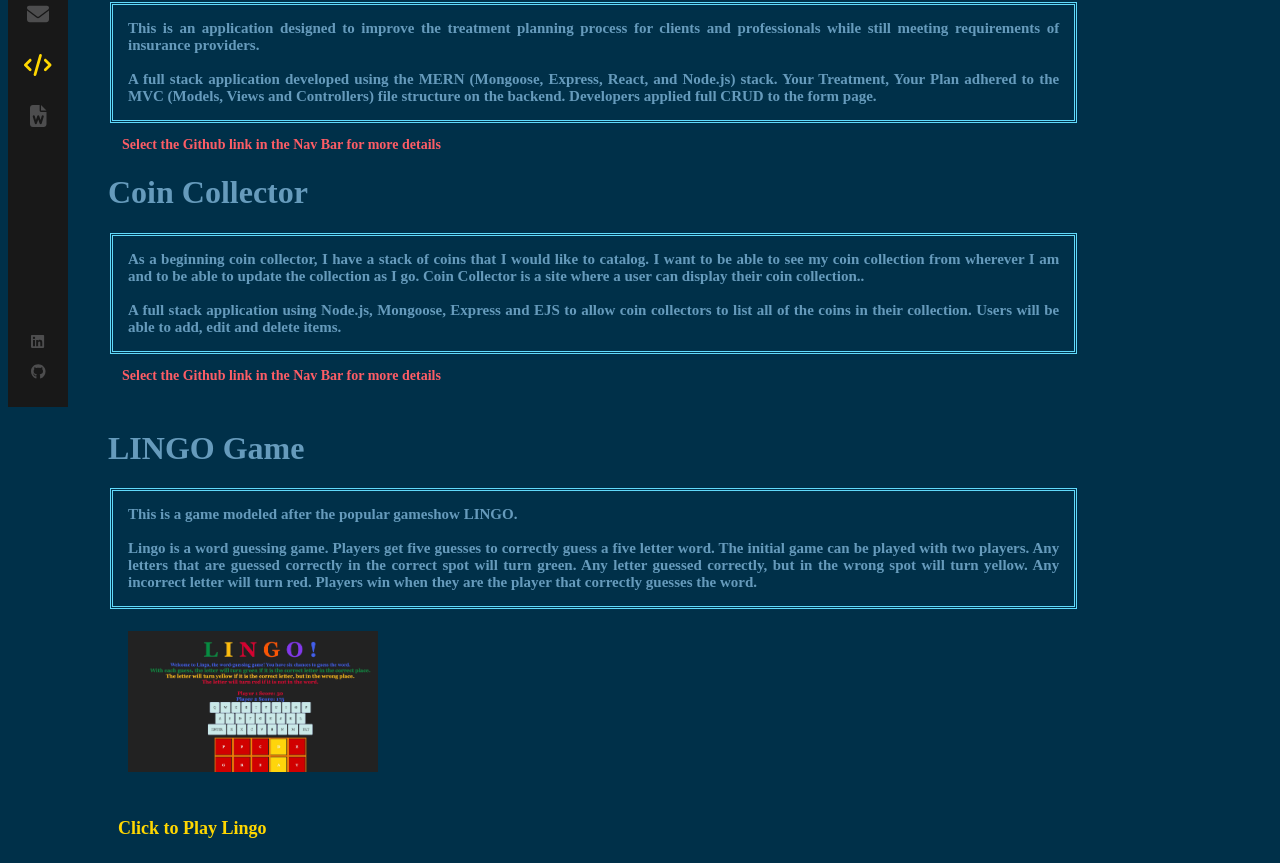
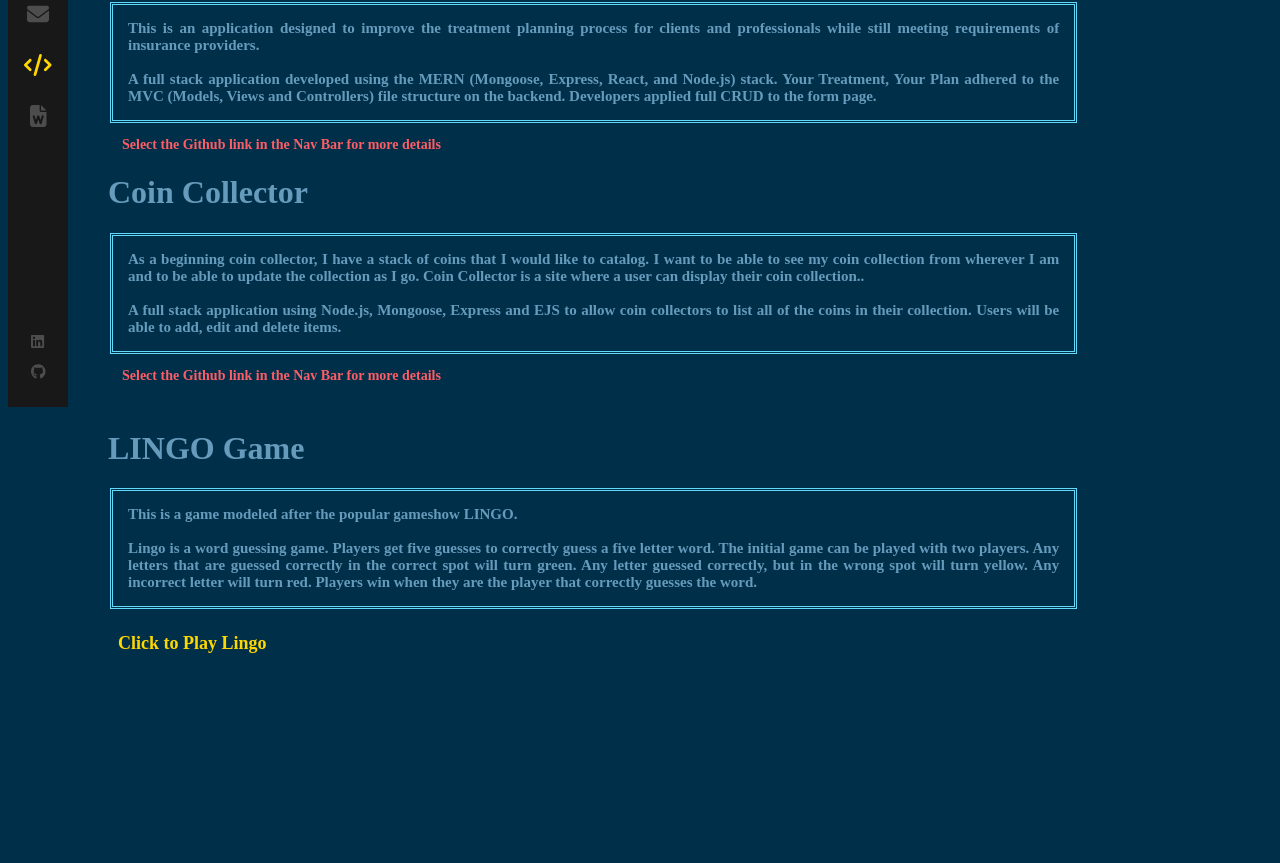
Before and after one commit to Amanda-Barlow/Portfolio2, a React (Create React App) app: page /projects in a window 1280 px wide. Shown: the part 393-1256 px from the top of the page. After the commit the page ends 1071 px from the top, so only its background shows below. Built offline with nearby package versions, Linux system fonts and the light colour scheme.

Commit message:
debugging

```diff
--- a/src/components/Projects/index.js
+++ b/src/components/Projects/index.js
@@ -47,8 +47,8 @@ function Projects() {
        <h1>LINGO Game</h1>
        <h2>This is a game modeled after the popular gameshow LINGO.<br />
        <br />Lingo is a word guessing game. Players get five guesses to correctly guess a five letter word. The initial game can be played with two players. Any letters that are guessed correctly in the correct spot will turn green. Any letter guessed correctly, but in the wrong spot will turn yellow. Any incorrect letter will turn red. Players win when they are the player that correctly guesses the word. </h2>
-       <img src = {require('/Users/amandabarlow/Desktop/PostCourse/portfolio2/src/assets/Lingo.jpeg')} alt='LINGO Game'style={{ maxWidth: '25em', maxHeight: '25em' }}/>
-
+       {/* <img src = {require('/Users/amandabarlow/Desktop/PostCourse/portfolio2/src/assets/Lingo.jpeg')} alt='LINGO Game'style={{ maxWidth: '25em', maxHeight: '25em' }}/>
+       */}
        <h4><Link to='https://barlow-lingo.netlify.app/' style={linkStyle} relative='path'>Click to Play Lingo</Link></h4>
 
             </div>
```
